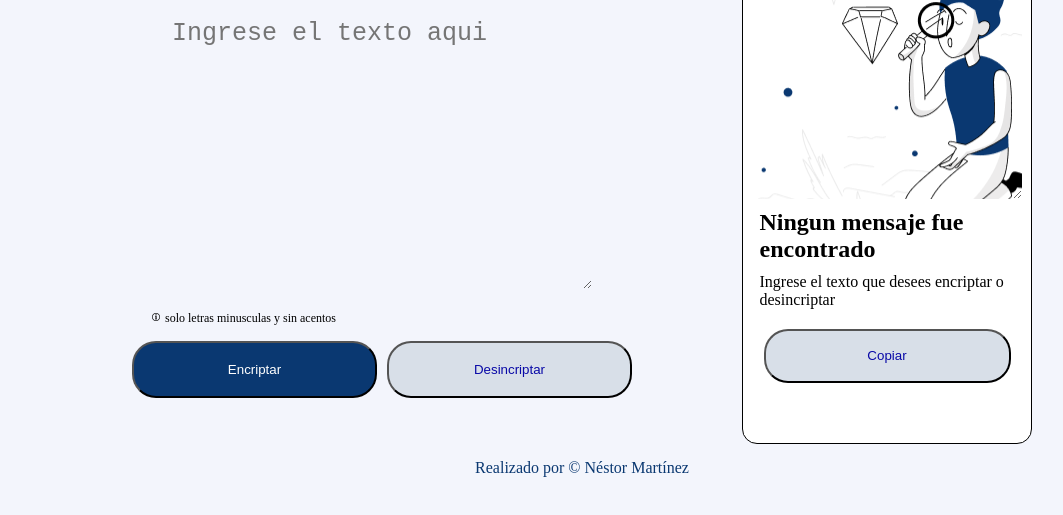
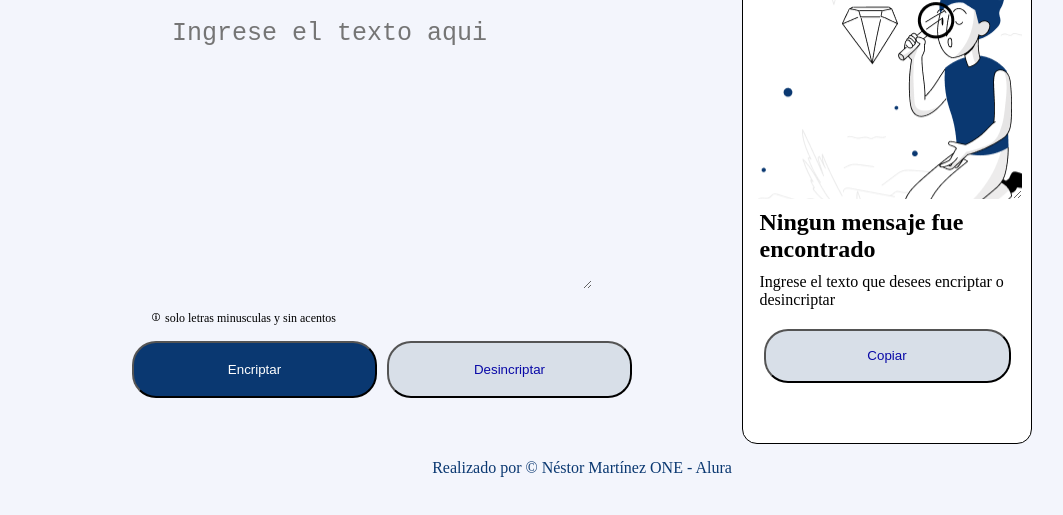
Before and after one commit to devnema12/challenge_ONE, a plain HTML site: page index.html in a window 1280 px wide. Shown: the part 199-714 px from the top of the page, without its empty margins (58-1121 px from the left). Drawn offline with Linux system fonts and the light colour scheme.

Commit message:
se modifico el footer

```diff
--- a/index.html
+++ b/index.html
@@ -55,7 +55,7 @@
     </div>
 
     <footer class="pie">
-        <p>Realizado por © Néstor Martínez</p>
+        <p>Realizado por © Néstor Martínez ONE - Alura</p>
     </footer>
     <script src="script/script.js"></script>
 </body>
```
